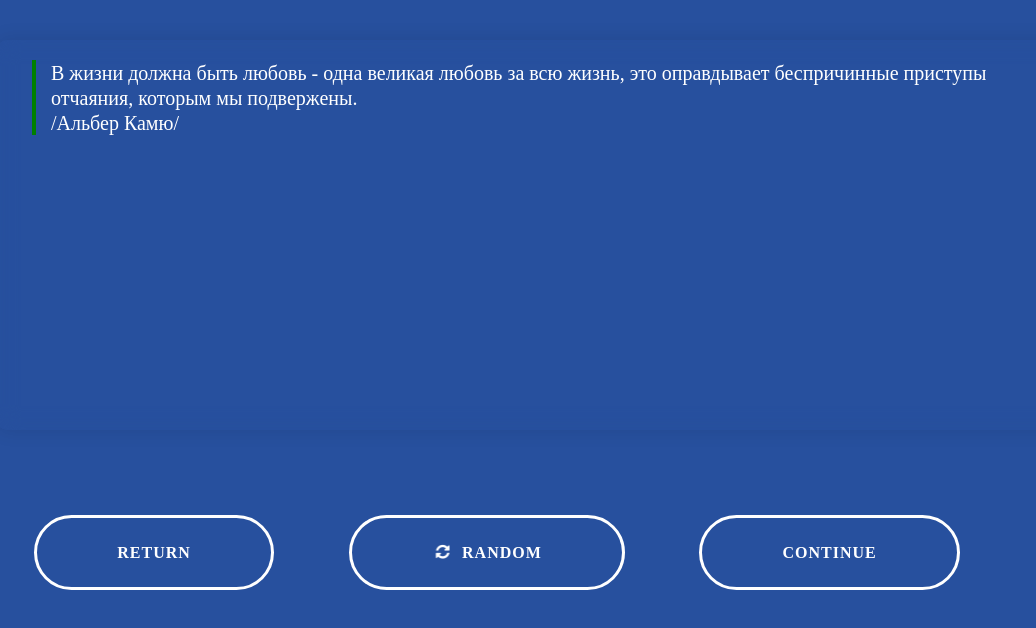
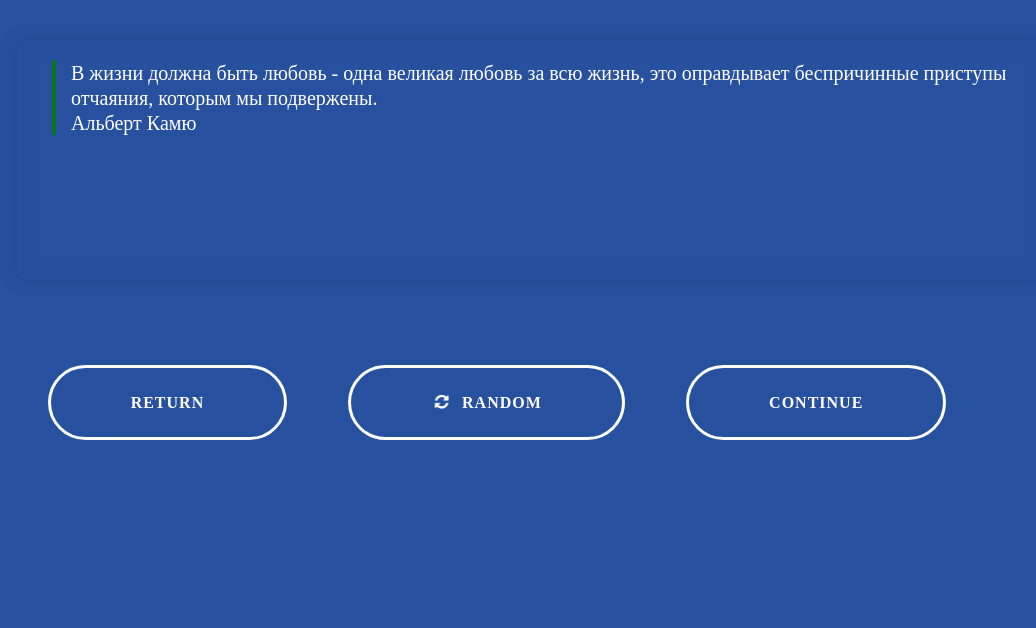
Before and after one commit to vinosgrayapple/quotes-cc, a website: page index.html in a window 1280 px wide. Shown: the part 160-788 px from the top of the page, without its empty margins (143-1179 px from the left). Drawn offline with Linux system fonts and the light colour scheme.

Commit message:
add quotes

```diff
--- a/css/style.css
+++ b/css/style.css
@@ -42,7 +42,7 @@ html,body
 
 #app
 {
-	width: 1000px;
+	max-width: 960px;
 	margin: 200px auto;
 	display: flex;
 	flex-direction: column;
@@ -52,7 +52,7 @@ html,body
 {
 	display: block;
 	width: 100%;
-	height: 350px;
+	height: 200px;
 	padding: 20px 35px;
 	font-family: icomoon;
 	font-size: 20px;
@@ -64,7 +64,7 @@ html,body
 span
 {
 	display: block;
-	border-left: 4px solid green;
+	border-left: 4px solid rgba(0, 128, 0, 0.8);
 	padding-left: 15px;
 }
 .flex-container {
@@ -135,12 +135,6 @@ span
 	color: #b9c0bc;
 }
 
-.btn-4:hover {
-	/* background:  #24b662; */
-	/* background: inherit; */
-	/* z-index: -5; */
-}
-
 .btn-4:before {
 	position: absolute;
 	height: 100%;
--- a/index.html
+++ b/index.html
@@ -10,7 +10,7 @@
 	<div id="app">
 		<div class="quote">
 			<span>
-				В жизни должна быть любовь - одна великая любовь за всю жизнь, это оправдывает беспричинные приступы отчаяния, которым мы подвержены.<br> /Альбер Камю/<br>
+
 			</span>
 		</div>
 		<div class="buttons">
--- a/js/index.js
+++ b/js/index.js
@@ -2,8 +2,28 @@ const continueBtn = document.querySelector('#continue');
 const returnBtn = document.querySelector('#return');
 const randomBtn = document.querySelector('#random');
 const app = document.querySelector('#app');
-const quote = document.querySelector('.quote');
+const quote = document.querySelector('.quote span');
+
+
+const quotes = [
+    {
+        text  : "В жизни должна быть любовь - одна великая любовь за всю жизнь, это оправдывает беспричинные приступы отчаяния, которым мы подвержены.",
+        author: "Альберт Камю"
+    },
+    {
+        text  : "Хочу хронического здоровья, прогрессирующего счастья, рецидивирующего успеха, гипертонической зарплаты, и вечно беременного кошелька без угрозы выкидыша!",
+        author: "Альберт Камю"
+    },
+    {
+        text  : "- Мам, скоро родительское собрание в школе, и я хотел бы анонсировать готовящиеся информационные атаки на меня.",
+        author: "Альберт Камю"
+    }
+];
+document.addEventListener("DOMContentLoaded", () => {
+    quote.innerHTML = `${quotes[0].text} <br> ${quotes[0].author}`;
+});
+
 
 continueBtn.addEventListener('click', () => {
-    quote.innerHTML = "Hello" + Math.random()*10;
+    quote.innerHTML = `${quotes[0].text}`;
 });
```
